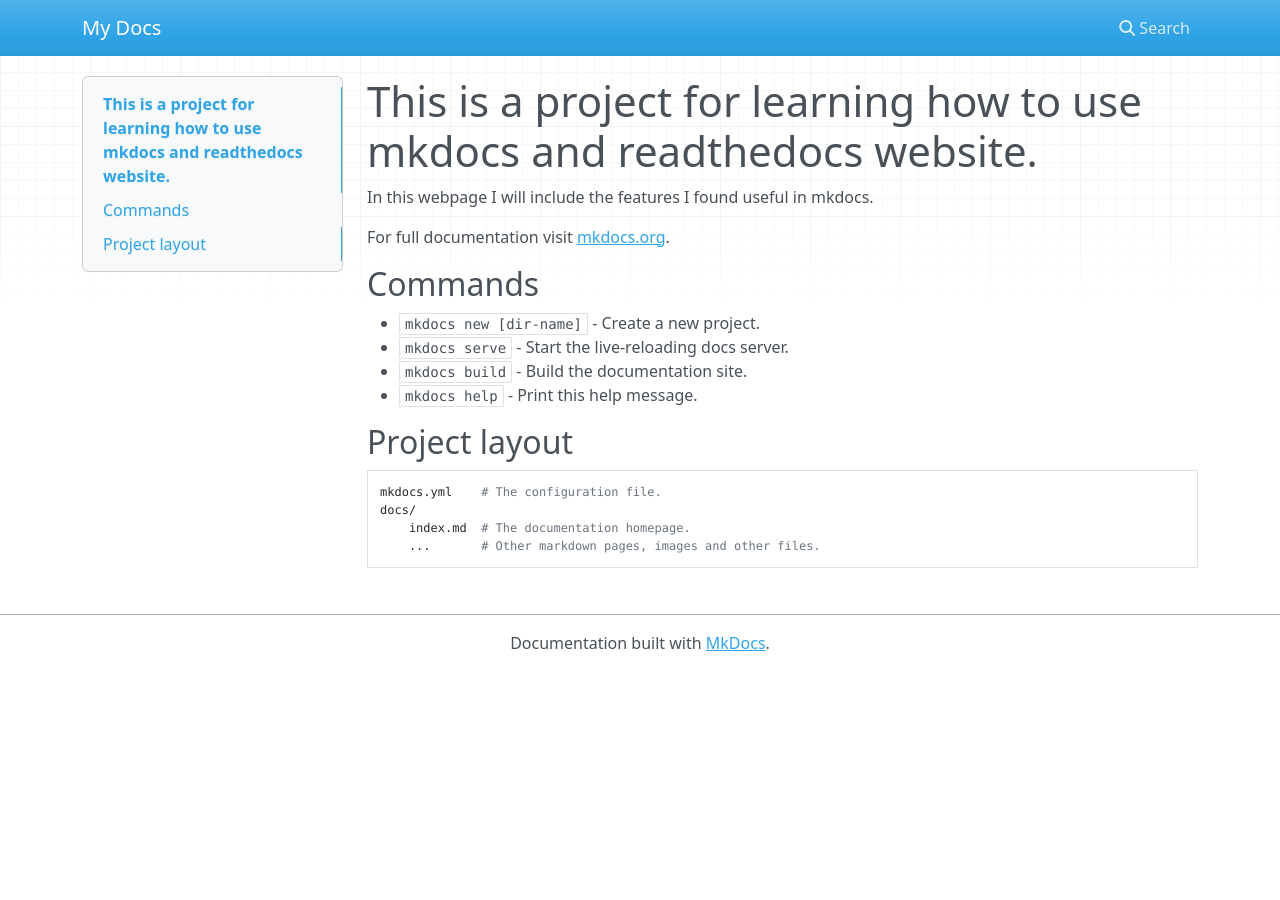
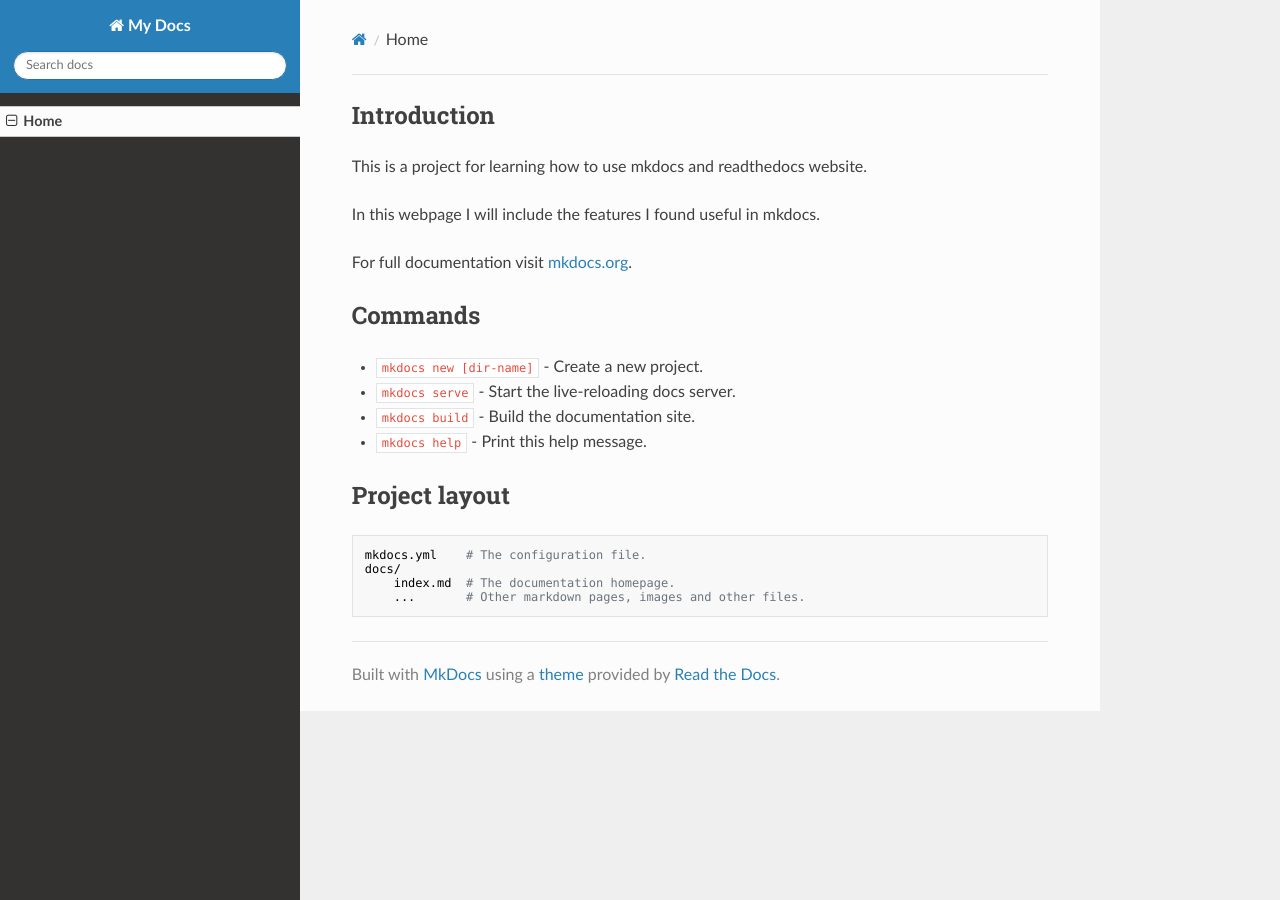
Before and after one commit to qiuwch/learn-rtd, an MkDocs documentation site: the page built from docs/index.md, in a window 1280 px wide. Built offline with MkDocs 1.6.1, drawn with Linux system fonts in a browser that asks for light colours; nearby versions of some CDN libraries.

Commit message:
Update theme.

```diff
--- a/docs/index.md
+++ b/docs/index.md
@@ -1,4 +1,6 @@
-# This is a project for learning how to use mkdocs and readthedocs website.
+## Introduction
+
+This is a project for learning how to use mkdocs and readthedocs website.
 
 In this webpage I will include the features I found useful in mkdocs.
 
--- a/mkdocs.yml
+++ b/mkdocs.yml
@@ -1 +1,2 @@
 site_name: My Docs
+theme: readthedocs
```
